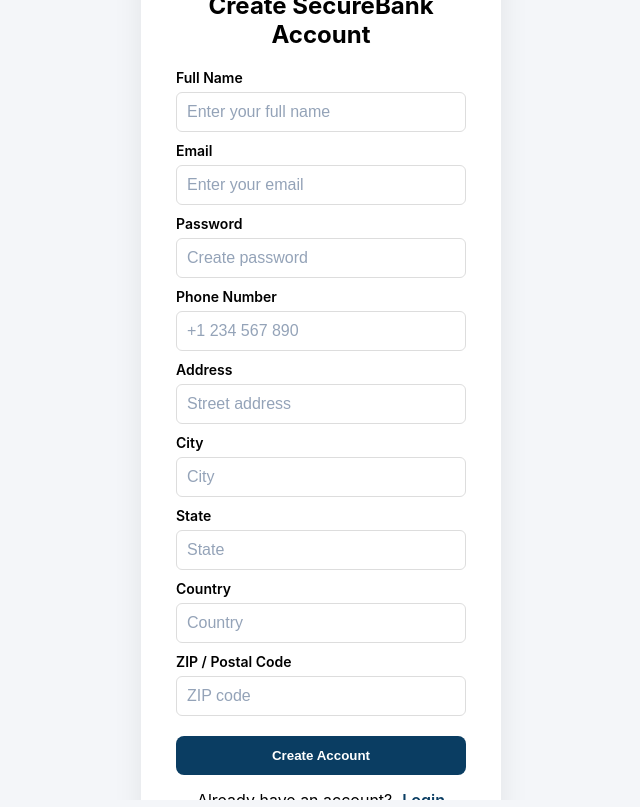
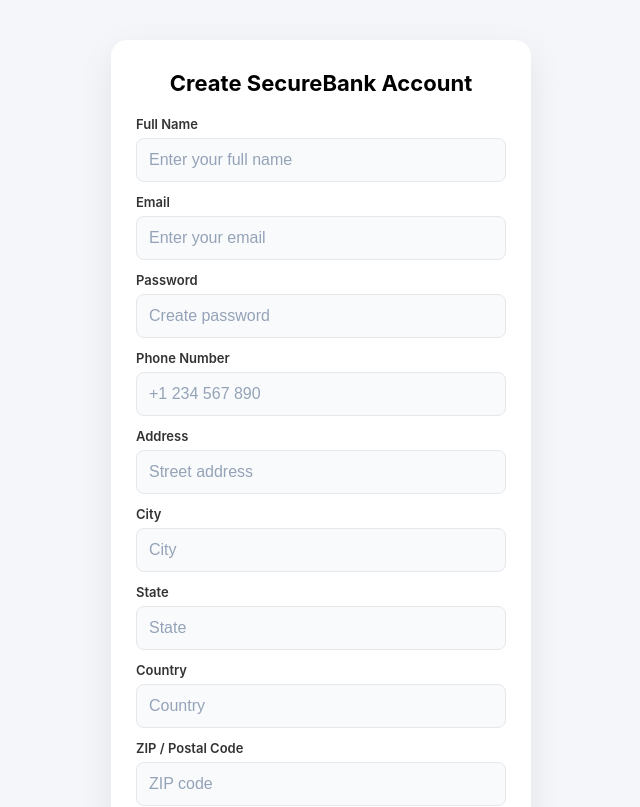
Before and after one commit to Dejohnstc/securebank-client, a React (Vite) app: page /register in a window 1280 px wide. Shown: the top 807 px of the page, without its empty margins (319-959 px from the left). Built offline with nearby package versions, Linux system fonts and the light colour scheme.

Commit message:
frontend updates

```diff
--- a/src/pages/Register.css
+++ b/src/pages/Register.css
@@ -1,64 +1,95 @@
+/* PAGE */
 .register-page{
   display:flex;
   justify-content:center;
-align-items:center;
-height:100vh;
+  align-items:flex-start; /* 🔥 FIX */
+  min-height:100vh;
   background:#f4f6f9;
+  padding:40px 15px; /* 🔥 ADD SPACE */
+  overflow-y:auto;
 }
 
+/* CARD */
 .register-card{
-width:360px;
+  width:100%;
+  max-width:420px; /* 🔥 RESPONSIVE */
   background:white;
-padding:35px;
-border-radius:14px;
-box-shadow:0 8px 30px rgba(0,0,0,0.08);
+  padding:30px 25px;
+  border-radius:16px;
+  box-shadow:0 12px 35px rgba(0,0,0,0.08);
+  animation:fadeIn 0.4s ease;
 }
 
+/* TITLE */
 .register-card h2{
   margin-bottom:20px;
   text-align:center;
+  font-size:22px;
+  font-weight:700;
 }
 
+/* LABEL */
 .register-card label{
-font-size:14px;
+  font-size:13px;
   font-weight:600;
-margin-top:10px;
+  margin-top:12px;
   display:block;
+  color:#333;
 }
 
+/* INPUT */
 .register-card input{
   width:100%;
-padding:10px;
+  padding:12px;
   margin-top:6px;
-border-radius:6px;
-border:1px solid #ddd;
+  border-radius:8px;
+  border:1px solid #e5e7eb;
+  font-size:14px;
+  transition:0.2s ease;
+  background:#f9fafb;
 }
 
+/* INPUT FOCUS */
+.register-card input:focus{
+  outline:none;
+  border-color:#0a3d62;
+  background:white;
+  box-shadow:0 0 0 2px rgba(10,61,98,0.1);
+}
+
+/* BUTTON */
 .register-btn{
   width:100%;
   margin-top:20px;
-padding:12px;
+  padding:14px;
   border:none;
-background:#0a3d62;
+  background:linear-gradient(135deg,#0a3d62,#1e5f8c);
   color:white;
   font-weight:600;
-border-radius:8px;
+  border-radius:10px;
   cursor:pointer;
+  transition:0.2s ease;
+  box-shadow:0 6px 18px rgba(10,61,98,0.2);
 }
 
+/* BUTTON HOVER */
 .register-btn:hover{
-background:#082c46;
+  transform:translateY(-1px);
+  background:linear-gradient(135deg,#082c46,#144e73);
 }
 
+/* ERROR */
 .register-error{
-color:red;
+  color:#dc2626;
   margin-top:10px;
   font-size:13px;
 }
 
+/* BACK LINK */
 .register-back{
   text-align:center;
   margin-top:15px;
+  font-size:13px;
 }
 
 .register-back span{
@@ -67,3 +98,25 @@
   cursor:pointer;
   margin-left:6px;
 }
+
+/* ANIMATION */
+@keyframes fadeIn{
+  from{
+    opacity:0;
+    transform:translateY(10px);
+  }
+  to{
+    opacity:1;
+    transform:translateY(0);
+  }
+}
+
+/* 🔥 MOBILE FIX */
+@media (max-width:480px){
+
+  .register-card{
+    padding:25px 18px;
+    border-radius:12px;
+  }
+
+}
```
Lines whose indentation alone changed are shown as unchanged.
